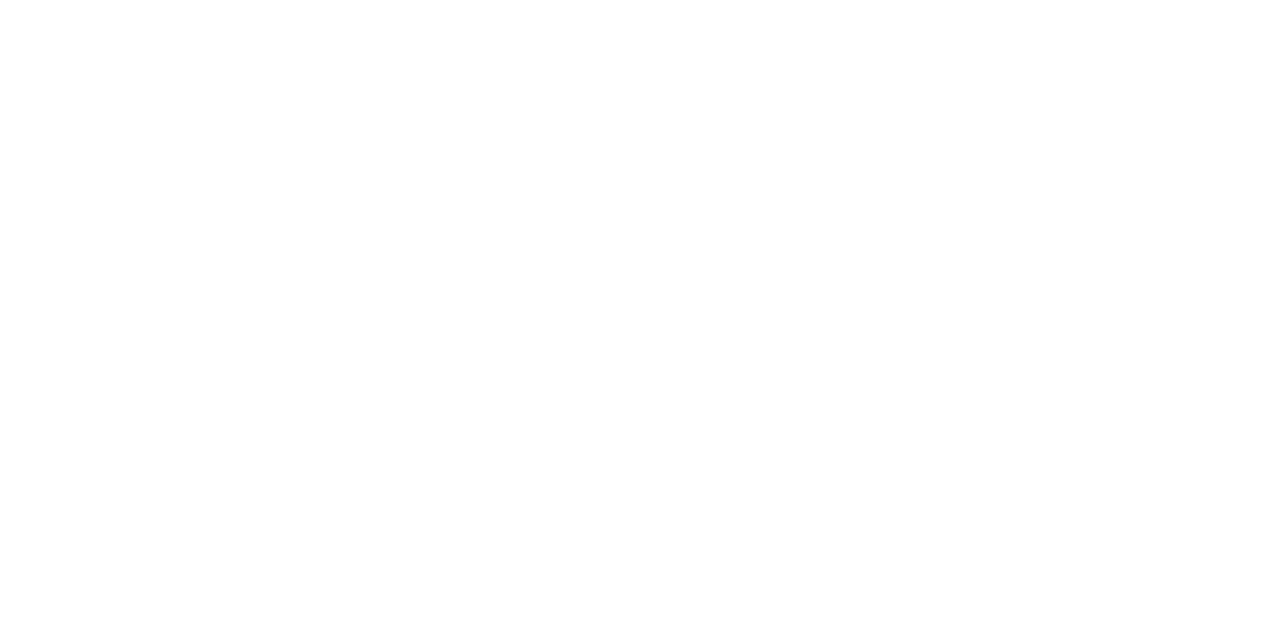
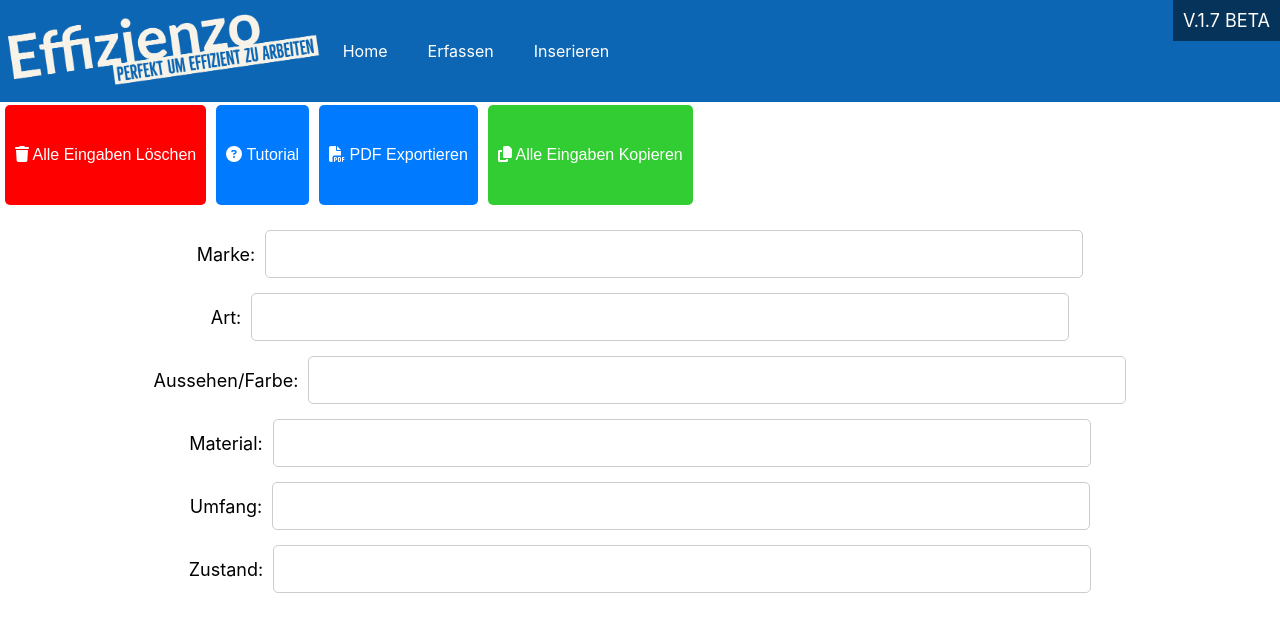
Before and after one commit to tibl2004/Effizienzo, a React (Create React App) app: page /geschirr in a window 1280 px wide. Before the commit this address had no page. Shown: the top 632 px of the page. Built offline with nearby package versions, Linux system fonts and the light colour scheme.

Commit message:
added geschirr and fix someone

```diff
--- a/src/App.js
+++ b/src/App.js
@@ -15,6 +15,7 @@
 import DVDBluRayPlayer from './InserierenVorlagen/DVDBlueRayPlayer';
 import Buecher from './InserierenVorlagen/Buecher';
 import Druckerzubehoer from './InserierenVorlagen/Druckerzubehoer';
+import Geschirr from './InserierenVorlagen/Geschirr';
 
 function Navigation() {
   return <Navbar />;
@@ -148,7 +149,7 @@
                 <Games />
               </>
             }
-          />
+          /> */}
           <Route
             path="/geschirr"
             element={
@@ -157,7 +158,7 @@
                 <Geschirr />
               </>
             }
-          />
+          /> {/*
           <Route
             path="/druckerpatronen"
             element={
--- a/src/AuswahlKategorie/AuswahlKategorie.jsx
+++ b/src/AuswahlKategorie/AuswahlKategorie.jsx
@@ -97,6 +97,12 @@
         icon={faBicycle}
         title="Fahrrad Shorts"
       />
+      <Link to="/geschirr">
+        <Box
+          title="Geschirr"
+        />
+      </Link>
+
       <Link to="/kleidung">
         <Box
           icon={faTshirt}
--- a/src/InserierenVorlagen/Briefmarken.jsx
+++ b/src/InserierenVorlagen/Briefmarken.jsx
@@ -53,7 +53,7 @@
     doc.text(
       20,
       yPos + 20,
-      "Werbetext und Beschreibung\n\nZustand: Projekt Restwert Schönbühl\nÖffnungszeiten: Montag - Freitag 08:00 - 12:00 Uhr und 13:00 - 16:30 Uhr"
+      "Werbetext und Beschreibung\n\nProjekt Restwert Schönbühl\nÖffnungszeiten: Montag - Freitag 08:00 - 12:00 Uhr und 13:00 - 16:30 Uhr"
     );
 
     doc.save('exported-data.pdf');
--- a/src/InserierenVorlagen/Buecher.jsx
+++ b/src/InserierenVorlagen/Buecher.jsx
@@ -57,7 +57,7 @@
     doc.text(
       20,
       yPos + 20,
-      "Werbetext und Beschreibung\n\nZustand: Projekt Restwert Schönbühl\nÖffnungszeiten: Montag - Freitag 08:00 - 12:00 Uhr und 13:00 - 16:30 Uhr"
+      "Werbetext und Beschreibung\n\nProjekt Restwert Schönbühl\nÖffnungszeiten: Montag - Freitag 08:00 - 12:00 Uhr und 13:00 - 16:30 Uhr"
     );
 
     doc.save('exported-data.pdf');
--- a/src/InserierenVorlagen/DVDBlueRayPlayer.jsx
+++ b/src/InserierenVorlagen/DVDBlueRayPlayer.jsx
@@ -53,7 +53,7 @@
     doc.text(
       20,
       yPos + 20,
-      "Werbetext und Beschreibung\n\nZustand: Projekt Restwert Schönbühl\nÖffnungszeiten: Montag - Freitag 08:00 - 12:00 Uhr und 13:00 - 16:30 Uhr"
+      "Werbetext und Beschreibung\n\nProjekt Restwert Schönbühl\nÖffnungszeiten: Montag - Freitag 08:00 - 12:00 Uhr und 13:00 - 16:30 Uhr"
     );
 
     doc.save('exported-data.pdf');
--- a/src/InserierenVorlagen/Druckerzubehoer.jsx
+++ b/src/InserierenVorlagen/Druckerzubehoer.jsx
@@ -53,7 +53,7 @@
     doc.text(
       20,
       yPos + 20,
-      "Werbetext und Beschreibung\n\nZustand: Projekt Restwert Schönbühl\nÖffnungszeiten: Montag - Freitag 08:00 - 12:00 Uhr und 13:00 - 16:30 Uhr"
+      "Werbetext und Beschreibung\n\nProjekt Restwert Schönbühl\nÖffnungszeiten: Montag - Freitag 08:00 - 12:00 Uhr und 13:00 - 16:30 Uhr"
     );
 
     doc.save('exported-data.pdf');
--- a/src/InserierenVorlagen/Geschirr.jsx
+++ b/src/InserierenVorlagen/Geschirr.jsx
@@ -0,0 +1,144 @@
+import React, { useState, useRef } from 'react';
+import { FontAwesomeIcon } from '@fortawesome/react-fontawesome';
+import { faTrash, faTimes, faQuestionCircle, faFilePdf, faCopy } from '@fortawesome/free-solid-svg-icons';
+import jsPDF from 'jspdf';
+import '../Erfassen/Erfassen.scss';
+
+function Geschirr() {
+  const [data, setData] = useState({
+    "Marke": '',
+    "Art": '',
+    "Aussehen/Farbe": '',
+    "Material": '',
+    "Umfang": '', // Nur wenn es ein Set ist
+    "Zustand": '',
+  });
+
+  const [copiedData, setCopiedData] = useState('');
+  const [isOverlayVisible, setIsOverlayVisible] = useState(false);
+
+  const pdfRef = useRef();
+
+  const toggleOverlay = () => {
+    setIsOverlayVisible(!isOverlayVisible);
+  };
+
+  const closeOverlay = () => {
+    setIsOverlayVisible(false);
+  };
+
+  const handleClearAll = () => {
+    setData({
+      "Marke": '',
+      "Art": '',
+      "Aussehen/Farbe": '',
+      "Material": '',
+      "Umfang": '', // Nur wenn es ein Set ist
+      "Zustand": '',
+    });
+    setCopiedData('');
+  };
+
+  const handleExportToPDF = () => {
+    const doc = new jsPDF();
+    let yPos = 20;
+
+    Object.entries(data).forEach(([label, value]) => {
+      doc.text(20, yPos, `${label}: ${value}`);
+      yPos += 10;
+    });
+
+    doc.text(
+      20,
+      yPos + 20,
+      "Werbetext und Beschreibung\n\nProjekt Restwert Schönbühl\nÖffnungszeiten: Montag - Freitag 08:00 - 12:00 Uhr und 13:00 - 16:30 Uhr"
+    );
+
+    doc.save('exported-data.pdf');
+  };
+
+  const handleInputChange = (label, value) => {
+    setData((prevData) => ({
+      ...prevData,
+      [label]: value,
+    }));
+  };
+
+  const handleCopyAll = () => {
+    let text = '';
+    Object.entries(data).forEach(([label, value]) => {
+      text += `${label}: ${value}\n`;
+    });
+
+    text += "Werbetext und Beschreibung\n\nAuf Wunsch kann der Artikel per Fragile verschickt werden. Dafür verrechnen wir zusätzlich CHF 7.50. Ansonsten übernehmen wir keine Haftung für Transportschäden. \n\nProjekt Restwert Schönbühl\nÖffnungszeiten: Montag - Freitag 08:00 - 12:00 Uhr und 13:00 - 16:30 Uhr";
+
+    try {
+      const textArea = document.createElement('textarea');
+      textArea.value = text;
+      document.body.appendChild(textArea);
+      textArea.select();
+      document.execCommand('copy');
+      document.body.removeChild(textArea);
+
+      setCopiedData(text);
+    } catch (error) {
+      console.error('Kopieren fehlgeschlagen:', error);
+    }
+  };
+
+  return (
+    <div className="App">
+      <div className='button-container'>
+        <button
+          onClick={handleClearAll}
+          style={{
+            backgroundColor: 'red',
+            color: 'white',
+          }}
+        >
+          <span className="trash-icon">
+            <FontAwesomeIcon icon={faTrash} /> Alle Eingaben Löschen
+          </span>
+        </button>
+        <button onClick={toggleOverlay} className="question-button">
+          <FontAwesomeIcon icon={faQuestionCircle} /> Tutorial
+        </button>
+        <button onClick={handleExportToPDF} className="export-button">
+          <FontAwesomeIcon icon={faFilePdf} /> PDF Exportieren
+        </button>
+        <button
+          onClick={handleCopyAll}
+          style={{
+            backgroundColor: 'limegreen',
+            color: 'white',
+          }}
+        >
+          <FontAwesomeIcon icon={faCopy} /> Alle Eingaben Kopieren
+        </button>
+        {isOverlayVisible && (
+          <div className="overlay">
+            <button className="close-button" onClick={closeOverlay}>
+              <FontAwesomeIcon icon={faTimes} />
+            </button>
+            {/* Hier den Inhalt des Overlays platzieren */}
+            Hier kommt das Tutorial hin. Es folgt beim nächsten Update. ...
+          </div>
+        )}
+      </div>
+      <div className="input-container">
+        {Object.entries(data).map(([label, value]) => (
+          <div key={label} className="input-field">
+            <label style={{ fontSize: '18px', marginRight: '10px' }}>{label}:</label>
+            <input
+              type="text"
+              value={value}
+              onChange={(e) => handleInputChange(label, e.target.value)}
+            />
+          </div>
+        ))}
+      </div>
+    </div>
+  );
+}
+
+export default Geschirr;
```
Lines whose indentation alone changed are shown as unchanged.
